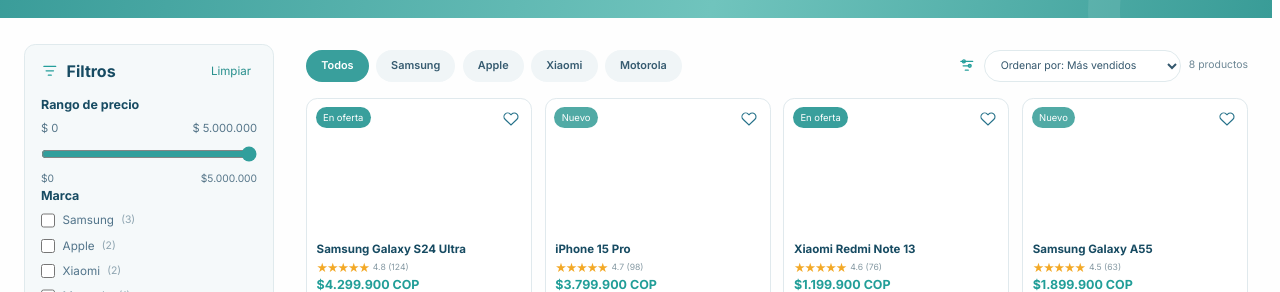
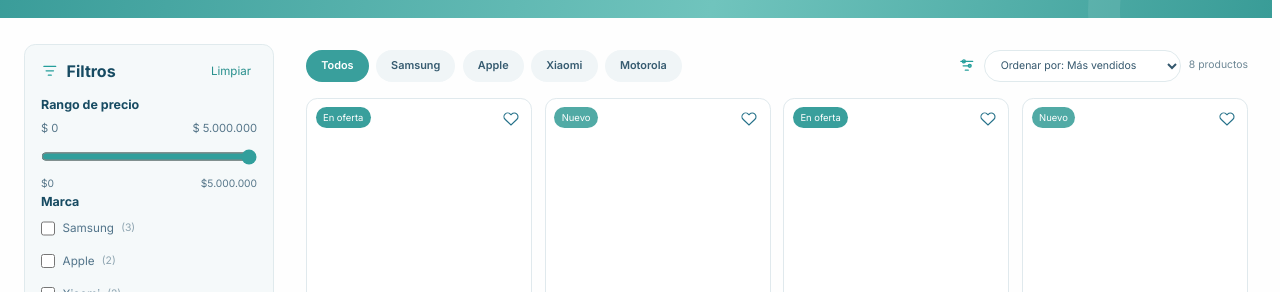
Before and after one commit to LauraGarciaAngel/Tcnocenter-frontend, a website: page src/html/catalogo.html in a window 1280 px wide. Shown: the part 200-492 px from the top of the page. Drawn offline with Linux system fonts and the light colour scheme.

Commit message:
Actualización del tamaño de casillas y movimiento del footer

```diff
--- a/src/css/catalogo.css
+++ b/src/css/catalogo.css
@@ -1,3 +1,17 @@
+body.tcno-catalog-page {
+  display: flex;
+  min-height: 100vh;
+  flex-direction: column;
+}
+
+.tcno-catalog-page > .tcno-catalog {
+  flex: 1 0 auto;
+}
+
+.tcno-catalog-page > .tcno-footer {
+  flex-shrink: 0;
+}
+
 .tcno-catalog {
   color: #174b62;
   font-family: var(--tcno-font-body, "Inter", sans-serif);
@@ -55,7 +69,7 @@
   grid-template-columns: minmax(210px, 250px) minmax(0, 1fr);
   gap: 2rem;
   width: min(100% - 3rem, 1440px);
-  margin: 1.65rem auto 2rem;
+  margin: 1.65rem auto 2.5rem;
   align-items: start;
 }
 
@@ -121,8 +135,8 @@
 
 .tcno-filter-group {
   display: grid;
-  gap: 0.38rem;
-  padding: 0.75rem 0;
+  gap: 0.55rem;
+  padding: 1rem 0;
   border-bottom: 1px solid #dce7ea;
 }
 
@@ -157,7 +171,7 @@
 .tcno-check-option,
 .tcno-rating-option {
   display: flex;
-  min-height: 1.2rem;
+  min-height: 1.5rem;
   align-items: center;
   gap: 0.45rem;
   color: #52748a;
@@ -296,6 +310,7 @@
 .tcno-product-card {
   display: flex;
   min-width: 0;
+  min-height: 20rem;
   flex-direction: column;
   overflow: hidden;
   border: 1px solid #e0e9ed;
@@ -312,7 +327,7 @@
 .tcno-product-image-wrap {
   position: relative;
   display: grid;
-  min-height: 8.5rem;
+  min-height: 12rem;
   place-items: center;
   padding: 0.6rem 1rem 0;
 }
@@ -639,8 +654,12 @@
   }
 
   .tcno-product-image-wrap {
-    min-height: 7rem;
+    min-height: 9rem;
     padding: 0.55rem 0.5rem 0;
+  }
+
+  .tcno-product-card {
+    min-height: 18rem;
   }
 
   .tcno-product-image-wrap > img {
--- a/src/html/catalogo.html
+++ b/src/html/catalogo.html
@@ -21,7 +21,7 @@
   <script src="../js/catalogo.js" defer></script>
 </head>
 
-<body>
+<body class="tcno-catalog-page">
   <div data-component="navbar"></div>
 
   <main class="tcno-catalog">
```
